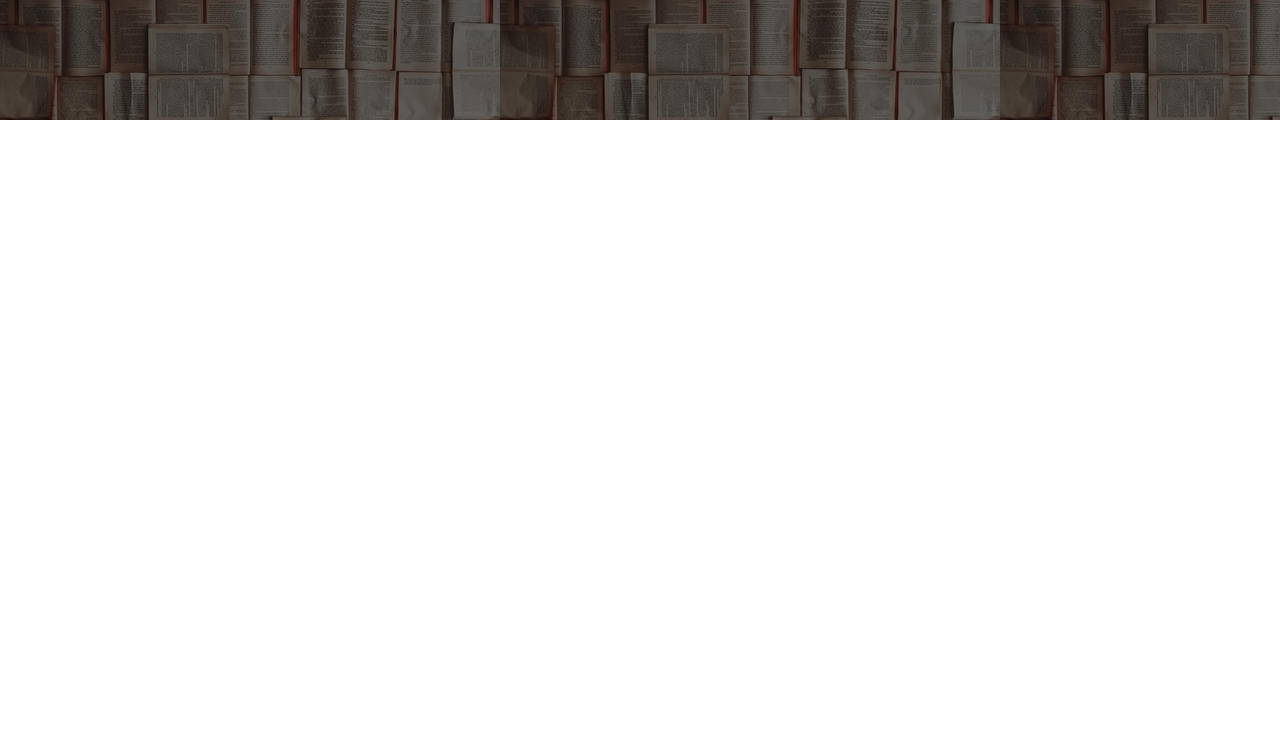
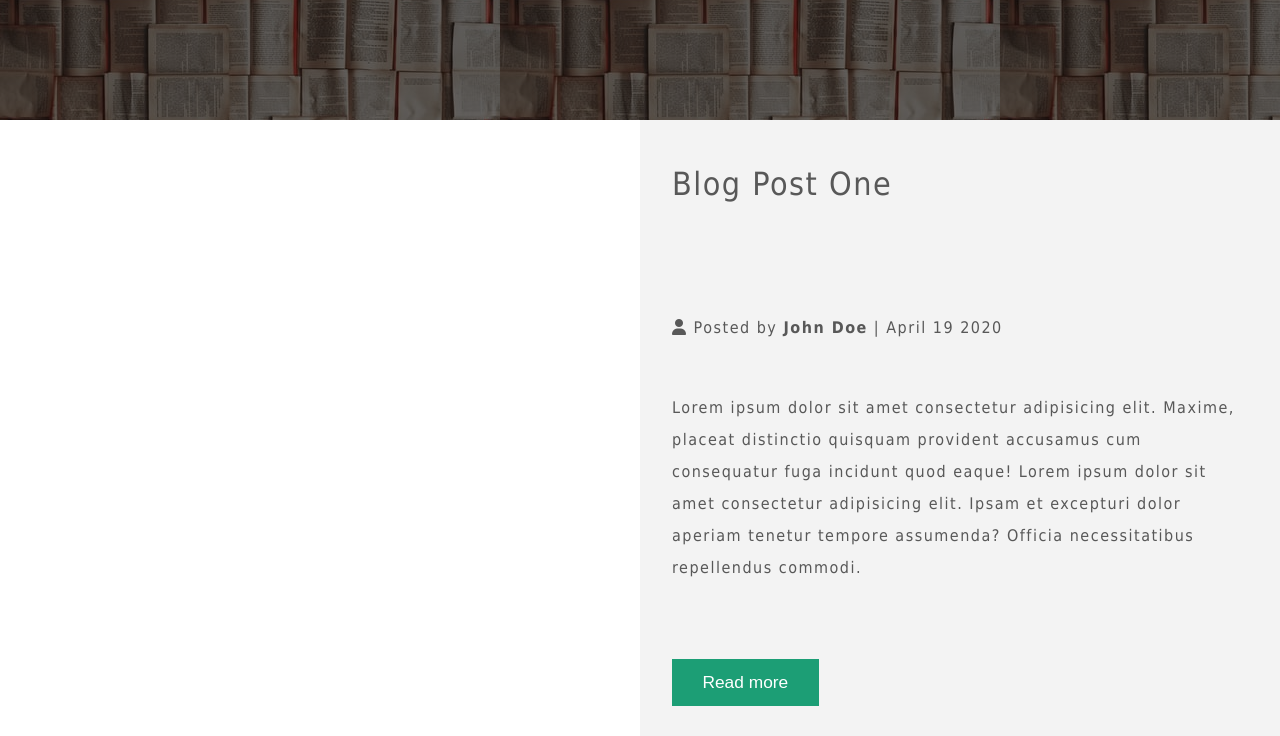
Before and after one commit to TechnoRahmon/SolutionITProject2, a plain HTML site: page blog.html in a window 1280 px wide. Shown: the part 360-1096 px from the top of the page. Drawn offline with Linux system fonts and the light colour scheme.

Commit message:
new div added

```diff
--- a/Media_query.css
+++ b/Media_query.css
@@ -80,5 +80,4 @@
 
 
 
-
 }
--- a/style.css
+++ b/style.css
@@ -349,8 +349,9 @@
 #blog-header {
     display: grid;
     grid-template-columns: 1fr 1fr;
-    grid-template-rows:  1fr 1fr 1fr;
-    grid-template-areas: "HBG HBG";
+    grid-template-rows:1fr;
+    grid-template-areas: "HBG HBG"
+    "blog-area blog-area";
 }
 .header-img {
 
@@ -361,7 +362,12 @@
     justify-content: center;
     align-items: center;
 }
-
+.Blog-area {
+    grid-area: blog-area;
+    display: grid;
+    grid-template-columns: 1fr 1fr;
+    grid-template-rows: 1fr 1fr;
+}
 .header-img h1 {
 
     color: white;
@@ -410,6 +416,7 @@
 #description1 {
     color:  #585858;
     line-height: 2;
+    background-color: rgb(243, 243, 243);
 }
 #description2 {
     background-color: #585858;
```
